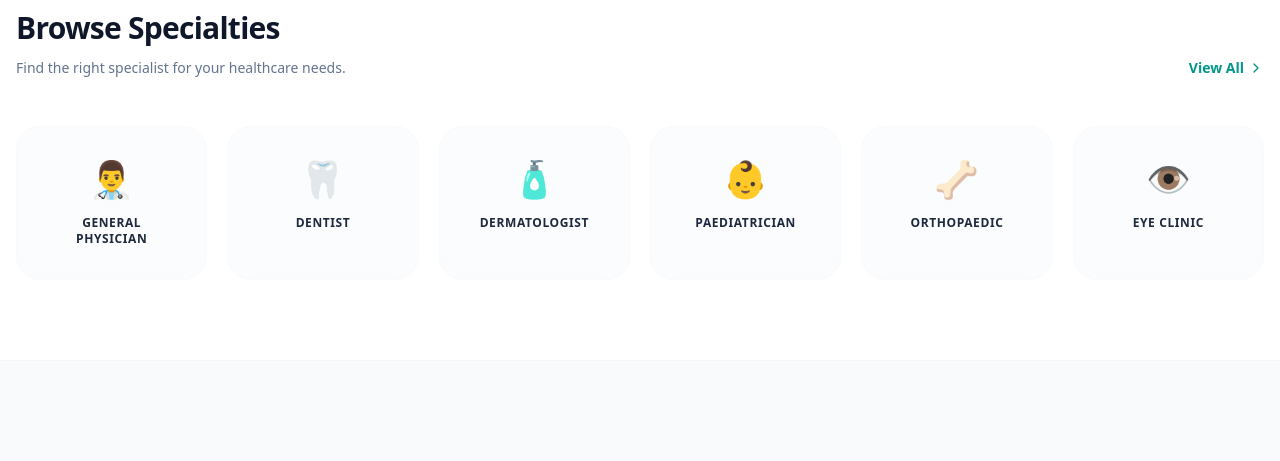
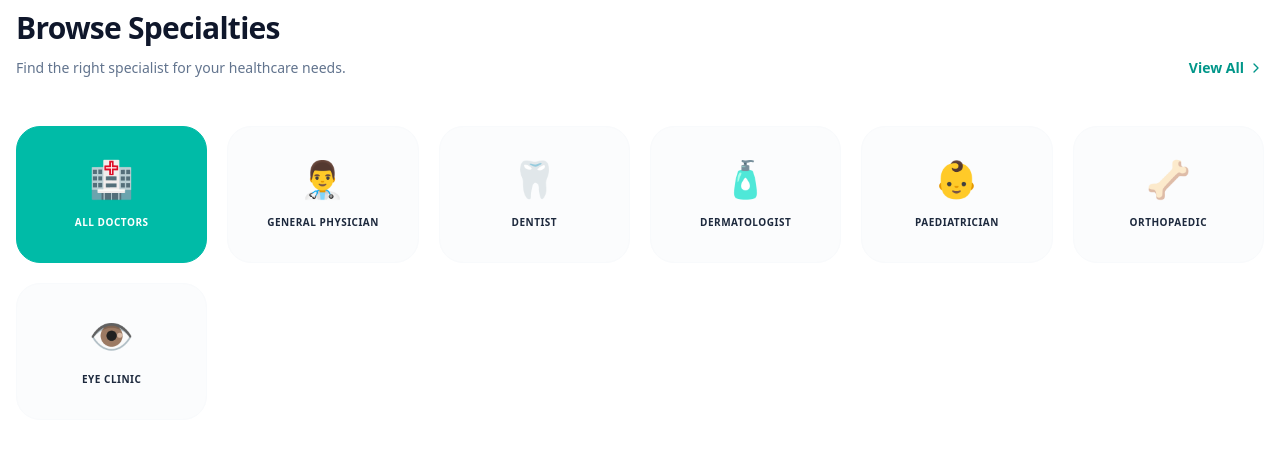
Before and after one commit to prawinreddi/eagleswin-portfolio, a Next.js app: page /med in a window 1280 px wide. Shown: the part 1000-1461 px from the top of the page. Built offline with nearby package versions, Linux system fonts and the light colour scheme.

Commit message:
fix: update Dr. Sneha Reddy image and implement dynamic category filtering for specialties

```diff
--- a/src/app/med/data.ts
+++ b/src/app/med/data.ts
@@ -49,7 +49,7 @@ export const doctors: Doctor[] = [
     fee: 300,
     rating: 4.8,
     reviews: 860,
-    image: 'https://images.unsplash.com/photo-1559839734-2b71f1536783?w=800&auto=format&fit=crop',
+    image: 'https://images.unsplash.com/photo-1594824476967-48c8b964273f?w=800&auto=format&fit=crop',
     about: 'Skilled in painless root canals, dental implants, and orthodontic treatments. Committed to providing a gentle experience for children and adults.',
     timings: '11:00 AM - 08:00 PM',
     category: 'dentist',
--- a/src/app/med/page.tsx
+++ b/src/app/med/page.tsx
@@ -7,6 +7,14 @@ import Link from 'next/link';
 
 export default function MedHome() {
   const [searchTerm, setSearchTerm] = useState('');
+  const [activeCategory, setActiveCategory] = useState('all');
+
+  const filteredDoctors = doctors.filter(doc => {
+    const matchSearch = doc.name.toLowerCase().includes(searchTerm.toLowerCase()) ||
+                       doc.specialization.toLowerCase().includes(searchTerm.toLowerCase());
+    const matchCat = activeCategory === 'all' || doc.category === activeCategory;
+    return matchSearch && matchCat;
+  });
 
   return (
     <div className="bg-slate-50">
@@ -69,25 +77,34 @@ export default function MedHome() {
           </div>
 
           <div className="grid grid-cols-2 md:grid-cols-3 lg:grid-cols-6 gap-5">
+            <button onClick={() => setActiveCategory('all')} className={`flex flex-col items-center gap-4 p-8 rounded-3xl border transition-all active:scale-95 group ${activeCategory === 'all' ? 'bg-teal-500 border-teal-500 text-white' : 'border-slate-50 bg-slate-50/50 hover:bg-teal-50 hover:border-teal-200'}`}>
+              <span className="text-4xl group-hover:scale-125 transition-transform duration-300">🏥</span>
+              <span className={`text-center text-[10px] font-black uppercase tracking-wider ${activeCategory === 'all' ? 'text-white' : 'text-slate-800'}`}>All Doctors</span>
+            </button>
             {doctorCategories.map(cat => (
-              <Link key={cat.id} href="#" className="flex flex-col items-center gap-4 p-8 rounded-3xl border border-slate-50 bg-slate-50/50 hover:bg-teal-500 hover:border-teal-500 hover:text-white transition-all group active:scale-95">
+              <button key={cat.id} onClick={() => setActiveCategory(cat.id)} className={`flex flex-col items-center gap-4 p-8 rounded-3xl border transition-all active:scale-95 group ${activeCategory === cat.id ? 'bg-teal-500 border-teal-500 text-white' : 'border-slate-50 bg-slate-50/50 hover:bg-teal-50 hover:border-teal-200'}`}>
                 <span className="text-4xl group-hover:scale-125 transition-transform duration-300">{cat.emoji}</span>
-                <span className="text-center text-xs font-black uppercase tracking-wider text-slate-800 group-hover:text-white">{cat.name}</span>
-              </Link>
+                <span className={`text-center text-[10px] font-black uppercase tracking-wider ${activeCategory === cat.id ? 'text-white' : 'text-slate-800'}`}>{cat.name}</span>
+              </button>
             ))}
           </div>
         </div>
       </section>
 
       {/* FEATURED DOCTORS */}
-      <section className="py-24 max-w-7xl mx-auto px-4">
+      <section id="doctors" className="py-24 max-w-7xl mx-auto px-4">
         <div className="text-center mb-16">
-          <h2 className="text-4xl font-black text-slate-900 mb-4 tracking-tight">Our Top Rated Doctors</h2>
+          <h2 className="text-4xl font-black text-slate-900 mb-4 tracking-tight">
+            {activeCategory === 'all' ? 'Our Top Rated Doctors' : `Top ${doctorCategories.find(c => c.id === activeCategory)?.name}s`}
+          </h2>
           <p className="text-slate-500 max-w-lg mx-auto font-medium leading-relaxed">Book with confidence. Verified qualifications and verified patient reviews from local Hyderabad community.</p>
         </div>
 
         <div className="grid grid-cols-1 md:grid-cols-2 lg:grid-cols-3 gap-10">
-          {doctors.map(doctor => (
+          {filteredDoctors.length === 0 ? (
+            <div className="col-span-full py-20 text-center text-slate-400 font-bold">No doctors found in this category.</div>
+          ) : (
+            filteredDoctors.map(doctor => (
               <motion.div
                 key={doctor.id}
                 whileHover={{ y: -10 }}
@@ -134,7 +151,8 @@ export default function MedHome() {
                   </Link>
                 </div>
               </motion.div>
-          ))}
+            ))
+          )}
         </div>
       </section>
 
```
Lines whose indentation alone changed are shown as unchanged.
